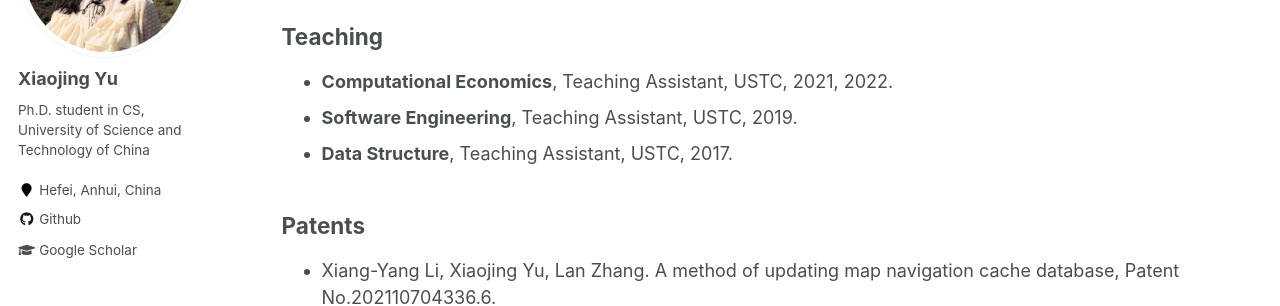
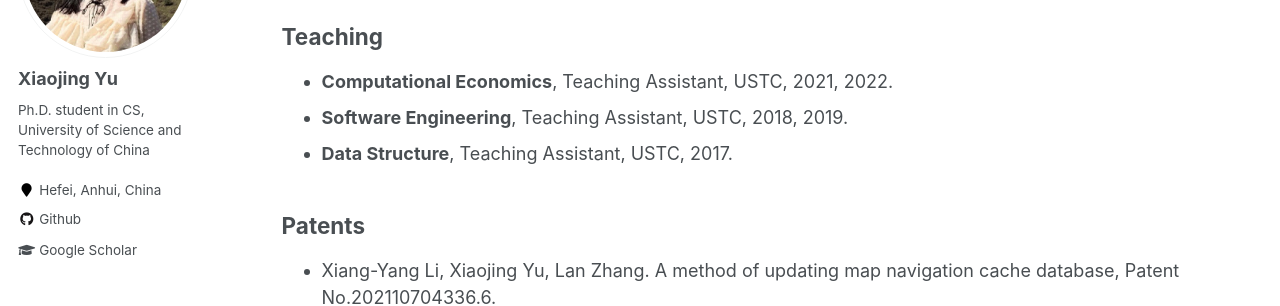
Before and after one commit to blairjing/blairjing.github.io, a Jekyll site: the page built from _pages/cv.md, in a window 1280 px wide and 900 px high, scrolled down 1374 px. Shown: the part 153-459 px from the top of the window. Built offline with Jekyll 4.4.1, drawn with Linux system fonts in a browser that asks for light colours.

Commit message:
Update cv.md

```diff
--- a/_pages/cv.md
+++ b/_pages/cv.md
@@ -51,7 +51,7 @@ Publications
 Teaching
 ------
 * **Computational Economics**, Teaching Assistant, USTC, 2021, 2022.
-* **Software Engineering**,  Teaching Assistant, USTC, 2019.
+* **Software Engineering**,  Teaching Assistant, USTC, 2018, 2019.
 * **Data Structure**, Teaching Assistant, USTC, 2017.
 
 
```
